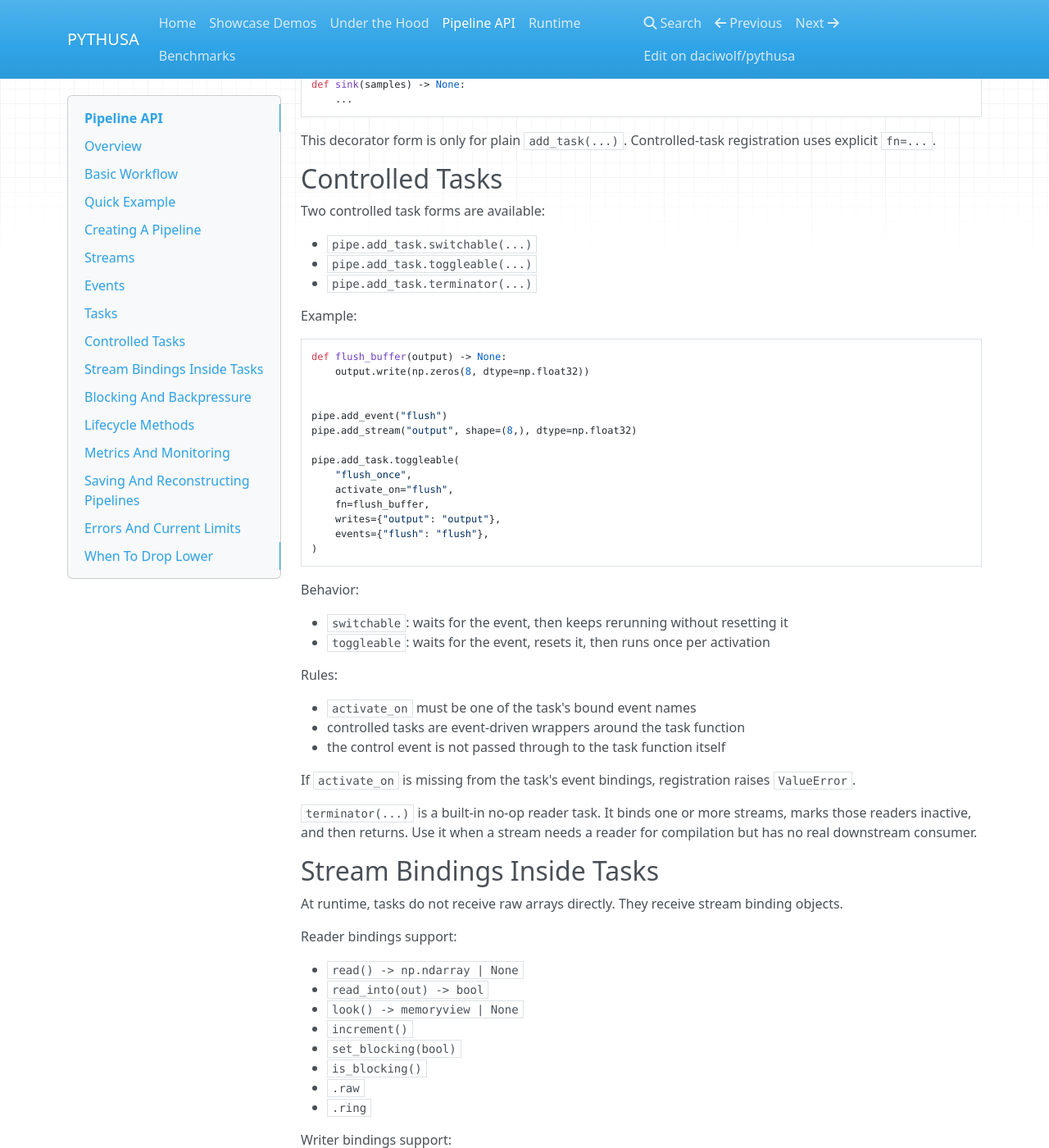
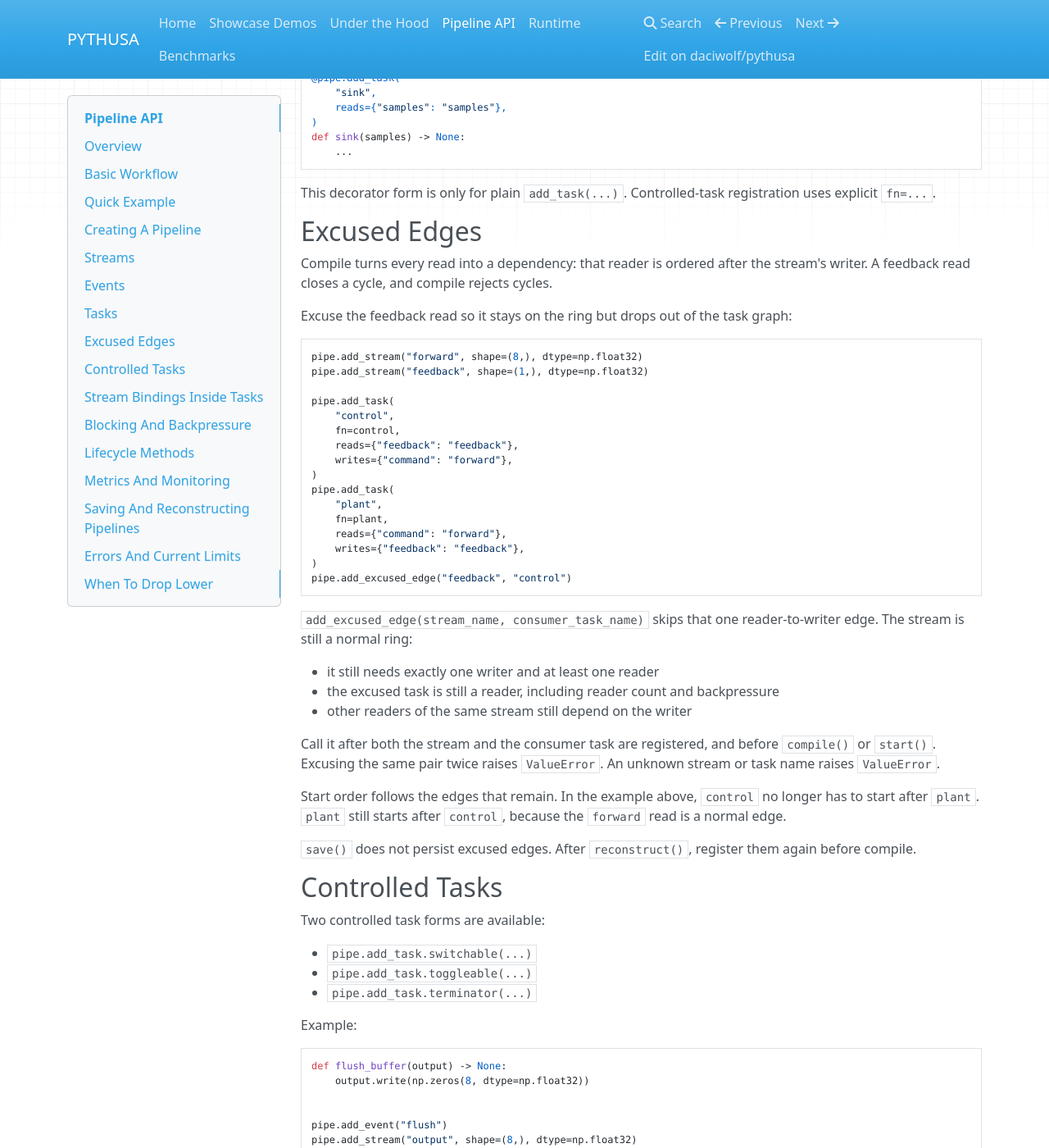
Before and after one commit to daciwolf/pythusa, an MkDocs documentation site: the page built from docs/pipeline.md, in a window 1280 px wide and 1400 px high, scrolled down 4816 px. Shown: the whole window at 82% size. Built offline with MkDocs 1.6.1, drawn with Linux system fonts in a browser that asks for light colours; nearby versions of some CDN libraries; some of the changed text lies outside the part shown.

Commit message:
add ability for streams to be removed from the cycle checker per reader

````diff
--- a/docs/pipeline.md
+++ b/docs/pipeline.md
@@ -35,6 +35,8 @@ Most pipelines follow the same sequence:
 4. Register tasks with `add_task(...)`.
 5. Start the pipeline with `start()` or `run()`.
 6. Stop, join, or close it explicitly, or use it as a context manager.
+
+If one read is a feedback path, call `add_excused_edge(...)` after that stream and consumer task exist, and before `compile()` or `start()`.
 
 In factory-line terms:
 
@@ -241,6 +243,43 @@ def sink(samples) -> None:
 
 This decorator form is only for plain `add_task(...)`.
 Controlled-task registration uses explicit `fn=...`.
+
+## Excused Edges
+
+Compile turns every read into a dependency: that reader is ordered after the stream's writer. A feedback read closes a cycle, and compile rejects cycles.
+
+Excuse the feedback read so it stays on the ring but drops out of the task graph:
+
+```python
+pipe.add_stream("forward", shape=(8,), dtype=np.float32)
+pipe.add_stream("feedback", shape=(1,), dtype=np.float32)
+
+pipe.add_task(
+    "control",
+    fn=control,
+    reads={"feedback": "feedback"},
+    writes={"command": "forward"},
+)
+pipe.add_task(
+    "plant",
+    fn=plant,
+    reads={"command": "forward"},
+    writes={"feedback": "feedback"},
+)
+pipe.add_excused_edge("feedback", "control")
+```
+
+`add_excused_edge(stream_name, consumer_task_name)` skips that one reader-to-writer edge. The stream is still a normal ring:
+
+- it still needs exactly one writer and at least one reader
+- the excused task is still a reader, including reader count and backpressure
+- other readers of the same stream still depend on the writer
+
+Call it after both the stream and the consumer task are registered, and before `compile()` or `start()`. Excusing the same pair twice raises `ValueError`. An unknown stream or task name raises `ValueError`.
+
+Start order follows the edges that remain. In the example above, `control` no longer has to start after `plant`. `plant` still starts after `control`, because the `forward` read is a normal edge.
+
+`save()` does not persist excused edges. After `reconstruct()`, register them again before compile.
 
 ## Controlled Tasks
 
@@ -465,7 +504,7 @@ with pythusa.Pipeline("demo") as pipe:
 Method behavior:
 
 - `compile()`: validates the graph and registers runtime objects
-- `start()`: compiles if needed, then starts tasks in reverse topological order
+- `start()`: compiles if needed, then starts tasks in reverse topological order. Excused edges are left out of that order.
 - `run()`: convenience method for `start()` followed by `join()`
 - `stop()`: requests shutdown of running worker processes
 - `join()`: waits for worker processes to exit
@@ -530,6 +569,7 @@ Important limitation:
 
 - saved task callables must be importable top-level functions
 - lambdas, nested functions, and other non-importable callables are not supported
+- excused edges are not saved. Register them again after `reconstruct()`
 
 ## Errors And Current Limits
 
@@ -538,7 +578,7 @@ The constraints are there to keep the execution model explicit.
 
 Current unsupported or constrained patterns:
 
-- cyclic task graphs are not supported
+- cyclic task graphs are rejected unless each edge that closes the cycle is excused with `add_excused_edge(...)`
 - multiple writers to one stream are not supported
 - arbitrary Python objects as stream payloads are not supported
 - variable-shape frames on one stream are not supported
````
Also changed, not shown: README.md (+1 -0 lines), 2 other files.
